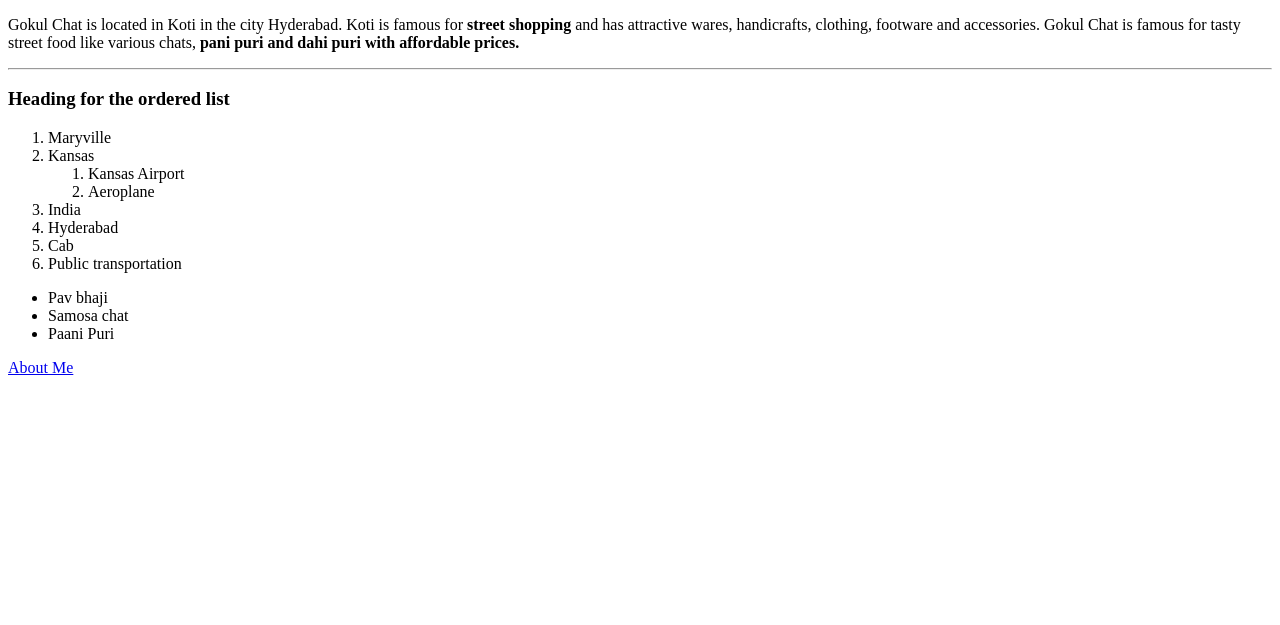
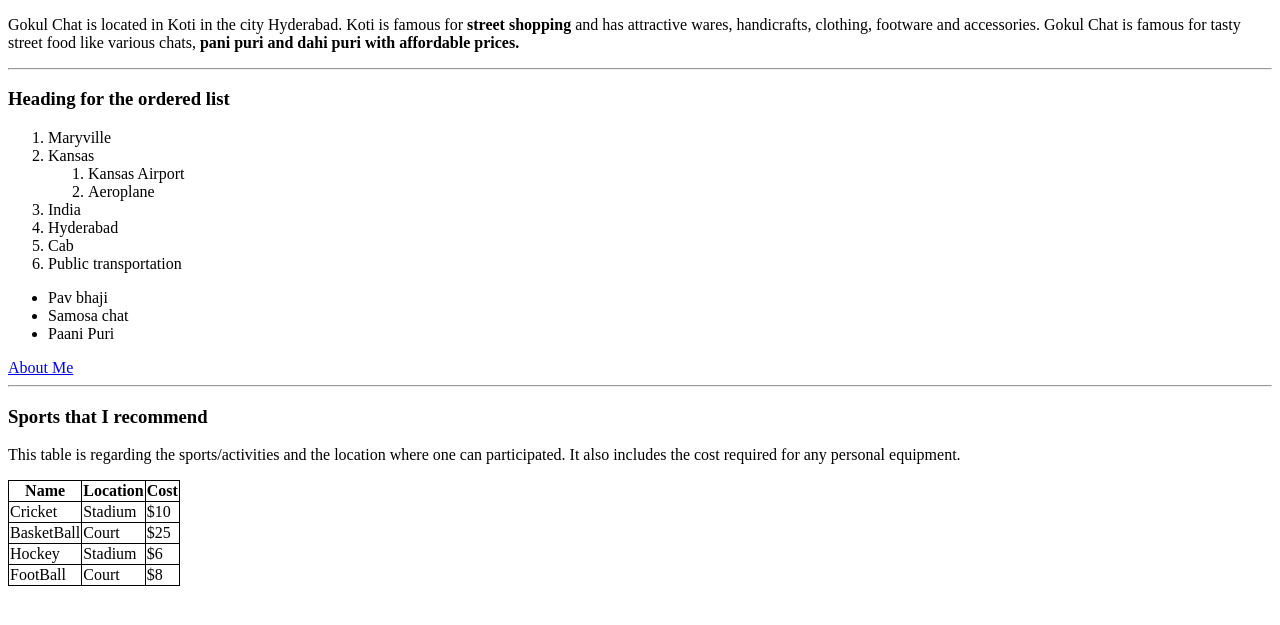
Before and after one commit to 44-563-Web-Apps-S22/webapps-s22-assignment-3-MSajida, a plain HTML site: page index.html in a window 1280 px wide. Shown: the part 105-730 px from the top of the page. Drawn offline with Linux system fonts and the light colour scheme.

Commit message:
Added the table

```diff
--- a/index.html
+++ b/index.html
@@ -42,4 +42,35 @@
     </ul>
 
     <a href= "aboutme.html"> About Me</a>
+    <hr>
+    <h3> Sports that I recommend </h3>
+    <p> This table is regarding the sports/activities and the location where one can participated.
+        It also includes the cost required for any personal equipment.</p>
+    <table style="border:1px solid black;border-collapse:collapse;">
+        <tr>
+            <th style="border:1px solid black;border-collapse:collapse;"> Name</th>
+            <th style="border:1px solid black;border-collapse:collapse;"> Location </th>
+            <th style="border:1px solid black;border-collapse:collapse;"> Cost </th>
+        </tr>
+        <tr>
+            <td style="border:1px solid black;border-collapse:collapse;"> Cricket</td>
+            <td style="border:1px solid black;border-collapse:collapse;"> Stadium </td>
+            <td style="border:1px solid black;border-collapse:collapse;"> $10 </td>
+        </tr>
+        <tr>
+            <td style="border:1px solid black;border-collapse:collapse;"> BasketBall </td>
+            <td style="border:1px solid black;border-collapse:collapse;"> Court </td>
+            <td style="border:1px solid black;border-collapse:collapse;"> $25 </td>
+        </tr>
+        <tr>
+            <td style="border:1px solid black;border-collapse:collapse;"> Hockey </td>
+            <td style="border:1px solid black;border-collapse:collapse;"> Stadium </td>
+            <td style="border:1px solid black;border-collapse:collapse;">  $6 </td>
+        </tr>
+        <tr>
+            <td style="border:1px solid black;border-collapse:collapse;"> FootBall </td>
+            <td style="border:1px solid black;border-collapse:collapse;"> Court </td>
+            <td style="border:1px solid black;border-collapse:collapse;">  $8 </td>
+        </tr>
+    </table>
 </html>
```
